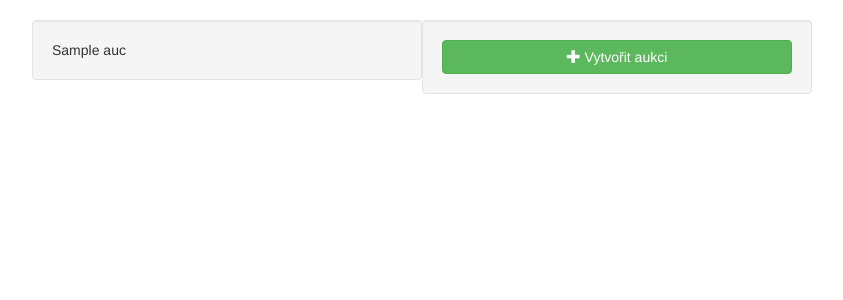
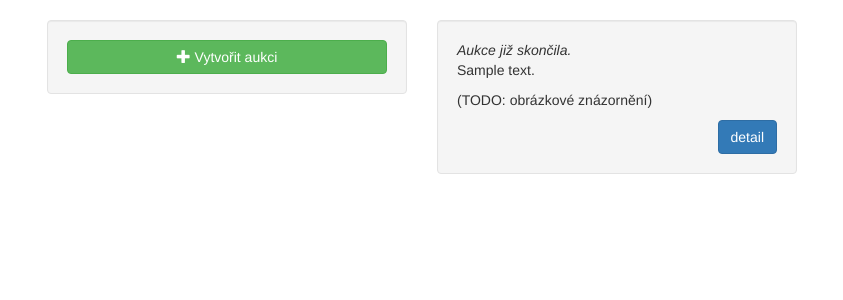
Before and after one commit to Aearsis/economy-game, a Django app: template templates/auctions/white_list.html in a window 1280 px wide. Shown: the part 53-353 px from the top of the page, without its empty margins (23-866 px from the left). Run offline with Django 3.2, Linux system fonts and the light colour scheme; the template is opened without the code that fills it: most values are stand-ins (such as "Sample title", 1, 10 or a date in 2020); parts of the project's set-up code (start-up, migrations or seed data) failed here and were passed over; some libraries are stand-ins or nearby versions.

Commit message:
Auctions: commiting middleware, UI

```diff
--- a/auctions/urls.py
+++ b/auctions/urls.py
@@ -3,6 +3,6 @@ import auctions.views
 
 urlpatterns = [
     url(r'^create$', auctions.views.create_auction, name = 'create'),
-    url(r'^detail/(?P<id>\d+)', auctions.views.detail, name = 'detail'),
-    url(r'^$', auctions.views.white_list, name = 'user'),
+    url(r'^detail/([0-9]+)/', auctions.views.detail, name = 'detail'),
+    url(r'^$', auctions.views.white_list, name = 'auction/list'),
 ]
--- a/templates/auctions/create_auction.html
+++ b/templates/auctions/create_auction.html
@@ -78,6 +78,9 @@
     </fieldset>
 </form>
 
+<h3>Váš inventář</h3>
+{% include "core/team_inventory.html" %}
+
 {% endblock %}
 
 {% block scripts %}
--- a/templates/auctions/detail.html
+++ b/templates/auctions/detail.html
@@ -23,7 +23,7 @@
     <div class="col-md-4">
         <h3>Nabízí:</h3>
         <ul>
-        {% for ai in sells %}
+        {% for ai in auc.sells %}
             <li>{{ ai.amount|quantity:ai.entity }}</li>
         {% empty %}
             <li>Prodávající nic nenabízí.</li>
@@ -34,7 +34,7 @@
     <div class="col-md-4">
         <h3>Požaduje:</h3>
         <ul>
-        {% for ai in wants %}
+        {% for ai in auc.wants %}
             <li>{{ ai.amount|quantity:ai.entity }}</li>
         {% empty %}
             <li>Prodávající nic nepožaduje.</li>
--- a/templates/auctions/white_list.html
+++ b/templates/auctions/white_list.html
@@ -1,11 +1,28 @@
 {% extends "base.html" %}
-
+{% load utils %}
 {% block content %}
 
 <div class="row">
+    <div class="col-sm-4">
+        <div class="well">
+            <a href="{% url "create" %}" class="btn btn-block btn-success">
+                <i class="glyphicon glyphicon-plus"></i> Vytvořit aukci</a>
+        </div>
+    </div>
     {% for auc in auctions %}
-        <div class="col-sm-4 well">
-            {{ auc }}
+        <div class="col-sm-4">
+            <div class="well">
+                {% if not auc.is_active %}
+                    <i>Aukce již skončila.</i>
+                {% else %}
+                    <i>Aukce končí {{ auc.end|gametime }}</i>
+                {% endif %}
+                <p>{{ auc.description }}</p>
+                <p>(TODO: obrázkové znázornění)</p>
+                <div class="text-right">
+                    <a href="{% url "detail" auc.id %}" class="btn btn-primary">detail</a>
+                </div>
+            </div>
         </div>
         {% empty %}
         <div class="col-sm-12">
@@ -14,10 +31,6 @@
             </div>
         </div>
     {% endfor %}
-    <div class="col-sm-4 well">
-        <a href="{% url "create" %}" class="btn btn-block btn-success">
-            <i class="glyphicon glyphicon-plus"></i> Vytvořit aukci</a>
-    </div>
 </div>
 
 {% endblock %}
```
Also changed, not shown: auctions/middleware.py (+5 -5 lines), auctions/views.py (+5 -5 lines), core/views.py (+5 -2 lines), templates/core/team.html (+1 -21 lines), templates/core/team_inventory.html (added, +21 -0 lines), auctions/migrations/0006_auto_20160410_0034.py (added).
